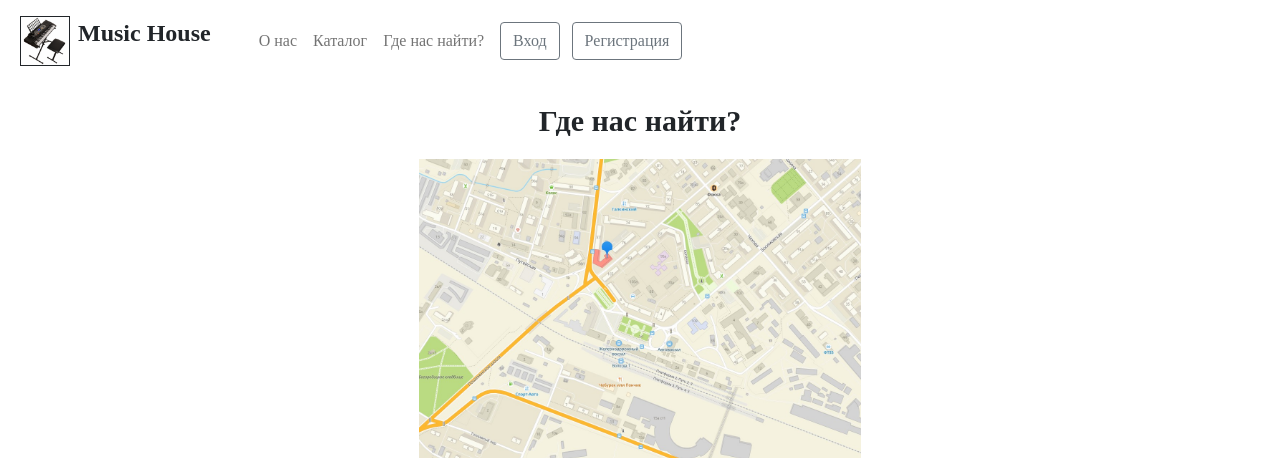
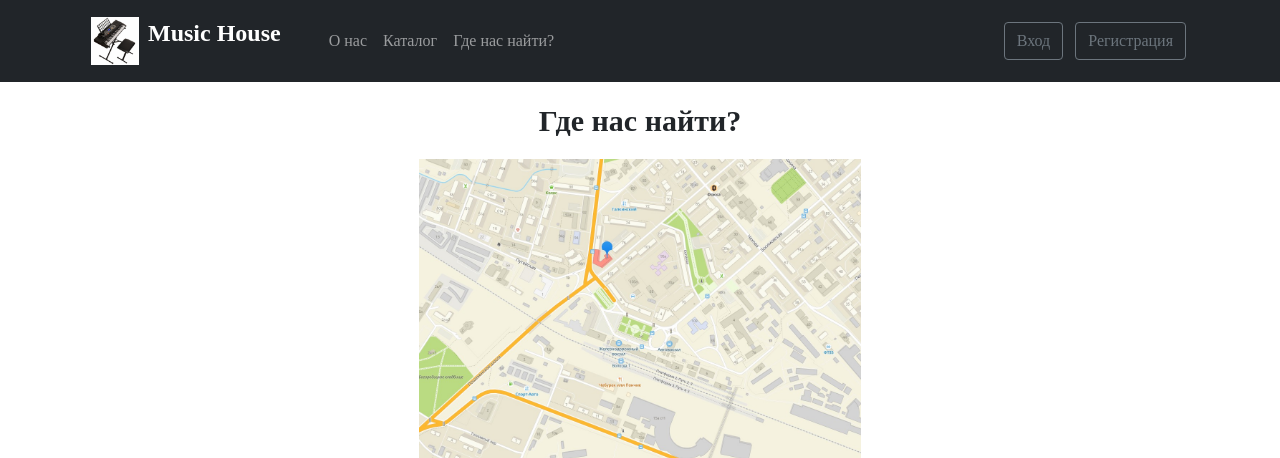
Before and after one commit to OstwaldAnna/Example-of-a-website, a PHP site: page /pages/adress.php in a window 1280 px wide. Shown: the top 458 px of the page. Run offline with PHP 8.4, Linux system fonts and the light colour scheme; a stand-in replaces the project's code that opens the database connection; some web fonts are replaced.

Commit message:
Update header.php

```diff
--- a/elements/header.php
+++ b/elements/header.php
@@ -2,10 +2,11 @@
     session_start();
 ?>
 <!-- Меню обычного пользователя -->
-  <nav class="navbar navbar-expand-md navbar-light navbar-toggleable">
-    <div class="container-fluid ">
+
+  <nav class="navbar navbar-expand-md navbar-dark bg-dark navbar-toggleable">
+    <div class="container">
       <img class="border border-dark m05" src="/resources/images/logo.png" height="50" width="50">
-      <p class="fs-4 fw-bold text-black m25">Music House</p>
+      <p class="fs-4 fw-bold text-white m25">Music House</p>
       <!-- <button class="navbar-toggler" type="button" data-bs-toggle="collapse" data-bs-target="#navbarNavAltMarkup" aria-controls="navbarNavAltMarkup" aria-expanded="false" aria-label="Toggle navigation">
         <span class="navbar-toggler-icon"></span>
       </button> -->
@@ -13,25 +14,28 @@
         <span class="navbar-toggler-icon"></span>
       </button>
       <div class="collapse navbar-collapse" id="navbarNavAltMarkup">
-        <div class="navbar-nav">
+
+        <div class="navbar-nav container">
           <li><a href="/index.php" aria-current="page" class="nav-link">О нас</a></li>
           <li><a href="../pages/catalog.php" class="nav-link">Каталог</a></li>
           <li><a href="../pages/adress.php" class="nav-link">Где нас найти?</a></li>
         </div>
+        <div class="container text-end">
         <?php
           if(!isset($_SESSION['user'])):?>
-            <div class="text-end">
+            <div >
               <a href="../pages/login.php" class="btn btn-outline-secondary m05">Вход</a>
               <a href="../pages/registration.php" class="btn btn-outline-secondary ">Регистрация</a>
             </div>
           <? else:?>
-            <div class="text-end">
+            <div >
               <a href="../pages/basket.php" class="btn btn-outline-secondary">Корзина</a>
               <a href="../pages/my_orders.php" class="btn btn-outline-secondary">Ваши заказы</a>
               <a href="../pages/profile.php" class="btn btn-outline-secondary">Профиль</a>
               <a href="../vendor/logout.php" class="btn btn-outline-secondary">Выйти</a>
             </div>
         <? endif;?>
+        </div>
       </div>
     </div>
   </nav>
```
